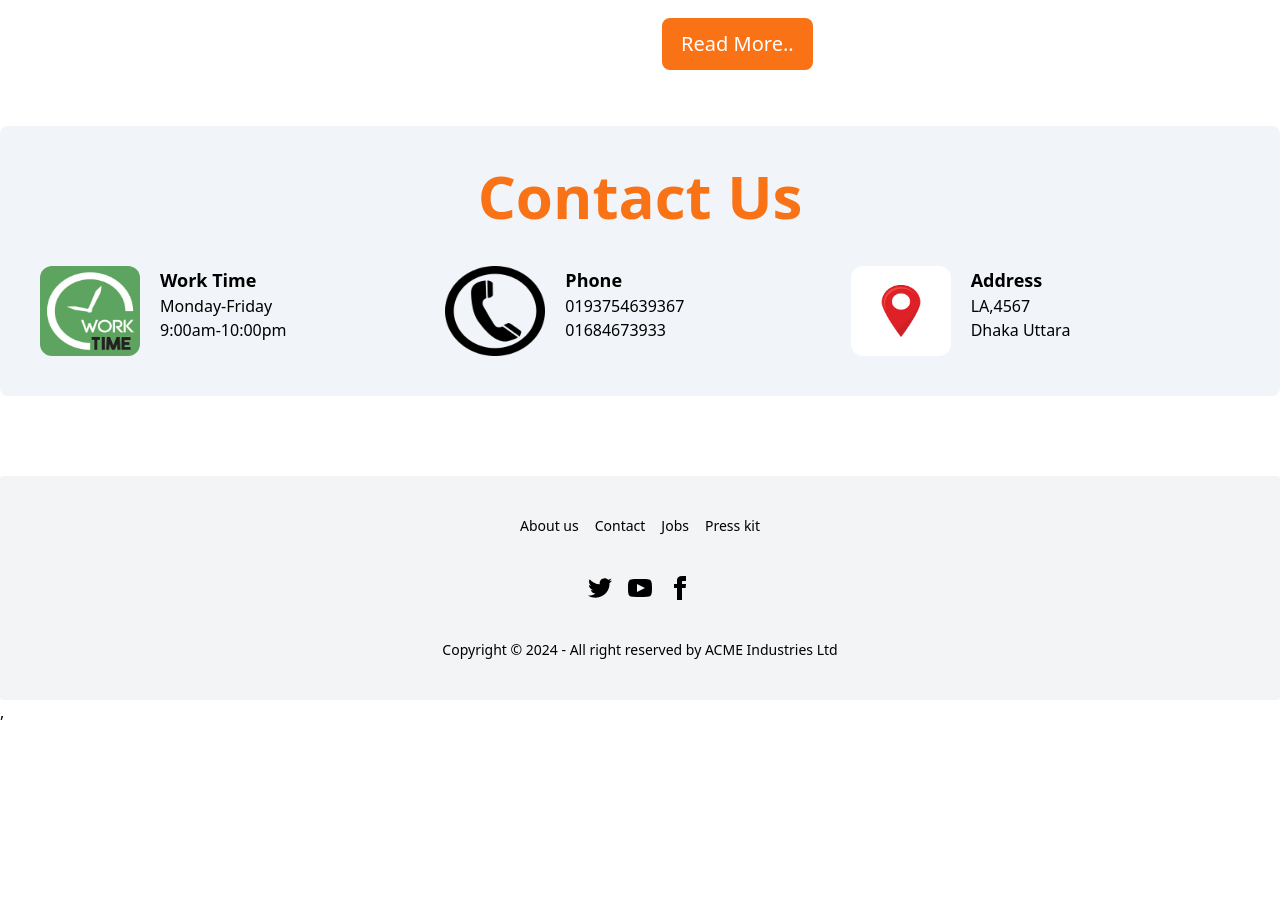
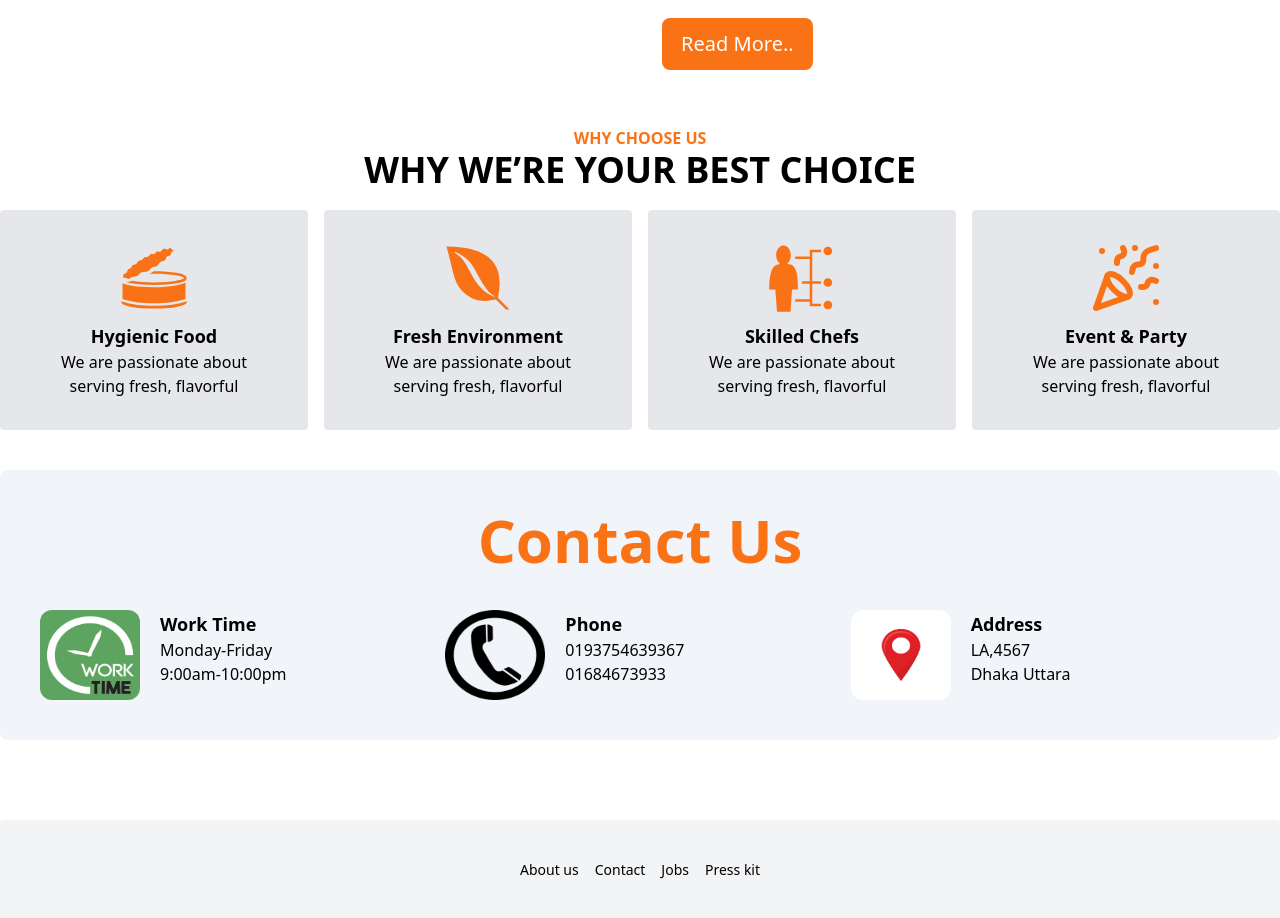
Before and after one commit to Tuhin-Mahmud/food-baverage-client, a React (Vite) app: page / in a window 1280 px wide. Shown: the part 1472-2390 px from the top of the page. Before the commit the page ends 2196 px from the top, so only its background shows below. Built offline with nearby package versions, Linux system fonts and the light colour scheme; no server answers.

Commit message:
best choice section complete

```diff
--- /dev/null
+++ b/src/pages/BestChoice/BestChoice.jsx
@@ -0,0 +1,50 @@
+import { FaEnvira } from "react-icons/fa6";
+import { GiOpenedFoodCan, GiSkills } from "react-icons/gi";
+import { LuPartyPopper } from "react-icons/lu";
+
+const BestChoice = () => {
+    return (
+        <div className="my-10 px-3 md:px-0">
+            <div className="text-center">
+                <h4 className="text-orange-500 uppercase font-bold">Why choose us</h4>
+                <h1 className="text-4xl uppercase font-semibold">Why We’re Your Best Choice</h1>
+            </div>
+            <div className="mt-5 grid grid-cols-1 md:grid-cols-2 lg:grid-cols-4 gap-4">
+                {/* 1 */}
+                <div className="bg-gray-200 p-8 rounded hover:bg-red-500 duration-700 transition hover:text-white">
+                    <GiOpenedFoodCan className="text-7xl mx-auto text-orange-500 mb-2" />
+                    <div className="text-center">
+                        <h3 className="text-lg font-bold">Hygienic Food</h3>
+                        <p>We are passionate about serving fresh, flavorful</p>
+                    </div>
+                </div>
+                {/* 2 */}
+                <div className="bg-gray-200 p-8 rounded hover:bg-red-500 duration-700 transition hover:text-white">
+                    <FaEnvira className="text-7xl mx-auto text-orange-500 mb-2" />
+                    <div className="text-center">
+                        <h3 className="text-lg font-bold">Fresh Environment</h3>
+                        <p>We are passionate about serving fresh, flavorful</p>
+                    </div>
+                </div>
+                {/* 3 */}
+                <div className="bg-gray-200 p-8 rounded hover:bg-red-500 duration-700 transition hover:text-white">
+                    <GiSkills className="text-7xl mx-auto text-orange-500 mb-2" />
+                    <div className="text-center">
+                        <h3 className="text-lg font-bold">Skilled Chefs</h3>
+                        <p>We are passionate about serving fresh, flavorful</p>
+                    </div>
+                </div>
+                {/* 4 */}
+                <div className="bg-gray-200 p-8 rounded hover:bg-red-500 duration-700 transition hover:text-white">
+                    <LuPartyPopper className="text-7xl mx-auto text-orange-500 mb-2" />
+                    <div className="text-center">
+                        <h3 className="text-lg font-bold">Event & Party</h3>
+                        <p>We are passionate about serving fresh, flavorful</p>
+                    </div>
+                </div>
+            </div>
+        </div>
+    );
+};
+
+export default BestChoice;
--- a/src/pages/Home/Home.jsx
+++ b/src/pages/Home/Home.jsx
@@ -1,6 +1,7 @@
 import Footer from "../../components/Footer/Footer";
 import Banner from "../../components/Header/Banner/Banner";
 import About from "../About/About";
+import BestChoice from "../BestChoice/BestChoice";
 import BrandProduct from "../BrandProduct/BrandProduct";
 // import BrandProduct from "../BrandProduct/BrandProduct";
 import Contacts from "../Contacts/Contacts";
@@ -14,6 +15,7 @@ const Home = () => {
             <BrandProduct></BrandProduct>
             <NewFoods></NewFoods>
             <About></About>
+            <BestChoice></BestChoice>
             <Contacts></Contacts>
 
         </div>
```
